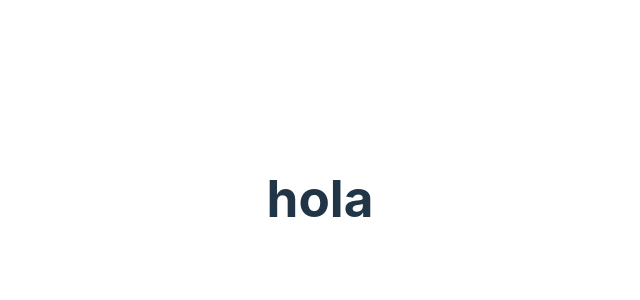
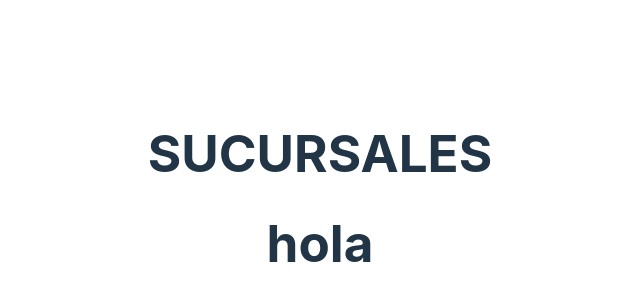
Before and after one commit to juanbosquedev/BosqueBakery, a React (Vite) app: page / in a window 1280 px wide. Shown: the part 202-502 px from the top of the page, without its empty margins (320-960 px from the left). Built offline with nearby package versions, Linux system fonts and the light colour scheme.

Commit message:
branches

```diff
--- a/src/App.jsx
+++ b/src/App.jsx
@@ -1,4 +1,4 @@
-// import Branches from './Branches'
+import Branches from './Branches'
 import './App.css'
 
 function App() {
@@ -6,7 +6,7 @@ function App() {
   return (
     <>
       <div>
-        {/* <Branches/> */}
+        <Branches/>
         <h1>hola</h1>
        </div>
     </>
```
